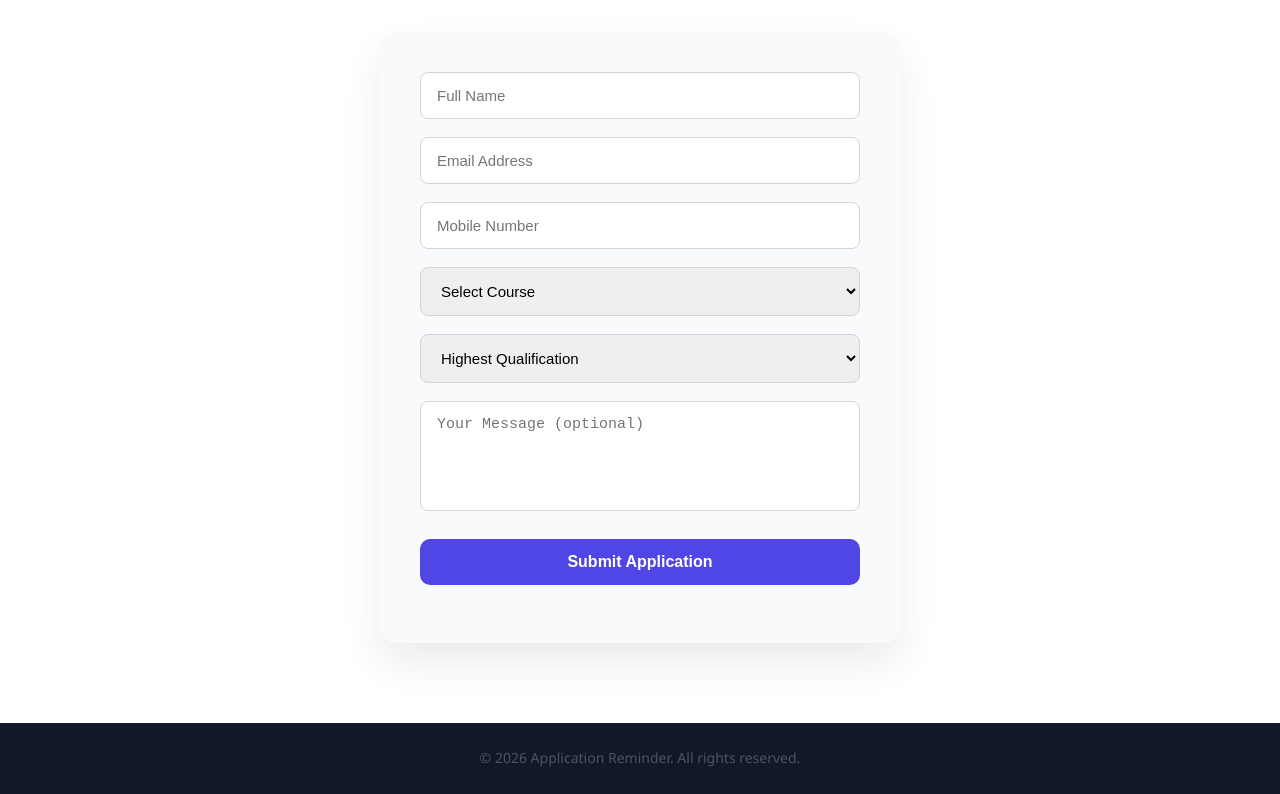
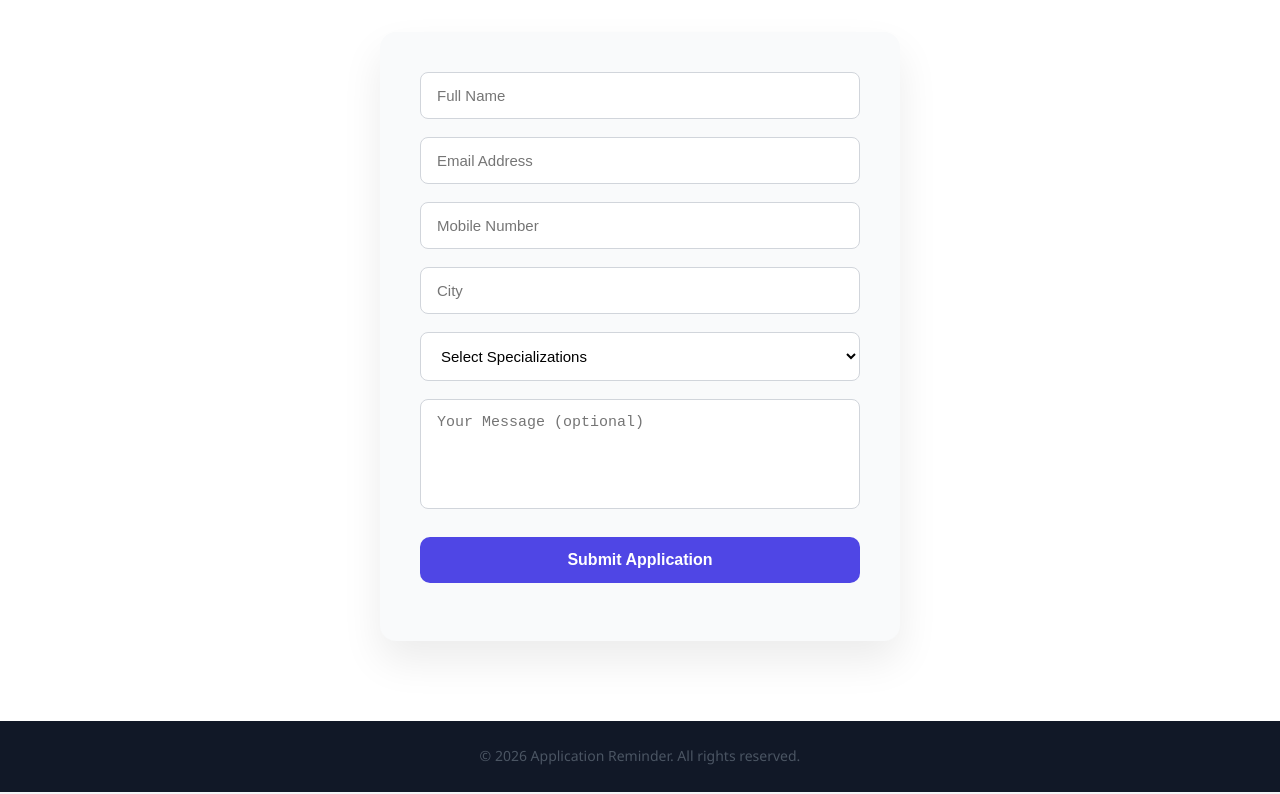
Before and after one commit to Anshagarwal1000/Application-Reminder, a React (Create React App) app: page / in a window 1280 px wide. Shown: the part 1296-2090 px from the top of the page. Built offline with nearby package versions, Linux system fonts and the light colour scheme.

Commit message:
Fix the input fields in the form

```diff
--- a/src/App.css
+++ b/src/App.css
@@ -171,6 +171,24 @@ footer {
   font-size: 14px;
 }
 
+.application-form input,
+.application-form select,
+.application-form textarea {
+  width: 100%;
+  padding: 14px 16px;
+  font-size: 15px;
+  border-radius: 8px;
+  border: 1px solid #d1d5db;
+  outline: none;
+  transition: border 0.3s, box-shadow 0.3s;
+}
+
+.application-form select {
+  background-color: #fff;
+  cursor: pointer;
+}
+
+
 /* RESPONSIVE */
 @media (max-width: 600px) {
   .hero h1 {
--- a/src/components/ApplicationForm.jsx
+++ b/src/components/ApplicationForm.jsx
@@ -38,23 +38,20 @@ const ApplicationForm = () => {
   <input type="text" name="name" placeholder="Full Name" required />
   <input type="email" name="email" placeholder="Email Address" required />
   <input type="tel" name="phone" placeholder="Mobile Number" required />
+  <input type="text" name="city" placeholder="City" required />
 
-  <select name="course" required>
-    <option value="">Select Course</option>
-    <option>B.Tech</option>
-    <option>M.Tech</option>
-    <option>BBA</option>
-    <option>MBA</option>
+  <select name="specialization" required>
+    <option value="">Select Specializations</option>
+    <option>Fashion Design</option>
+    <option>Interior Design</option>
+    <option>Communication/Graphic Design</option>
+    <option>Product Design</option>
+    <option>Animation and VFX</option>
     <option>UI / UX Design</option>
+    <option>Textile Design</option>
   </select>
 
-  <select name="qualification" required>
-    <option value="">Highest Qualification</option>
-    <option>12th Pass</option>
-    <option>12th Appearing</option>
-    <option>Graduate</option>
-    <option>Diploma</option>
-  </select>
+
 
   <textarea name="message" placeholder="Your Message (optional)" />
 
```
